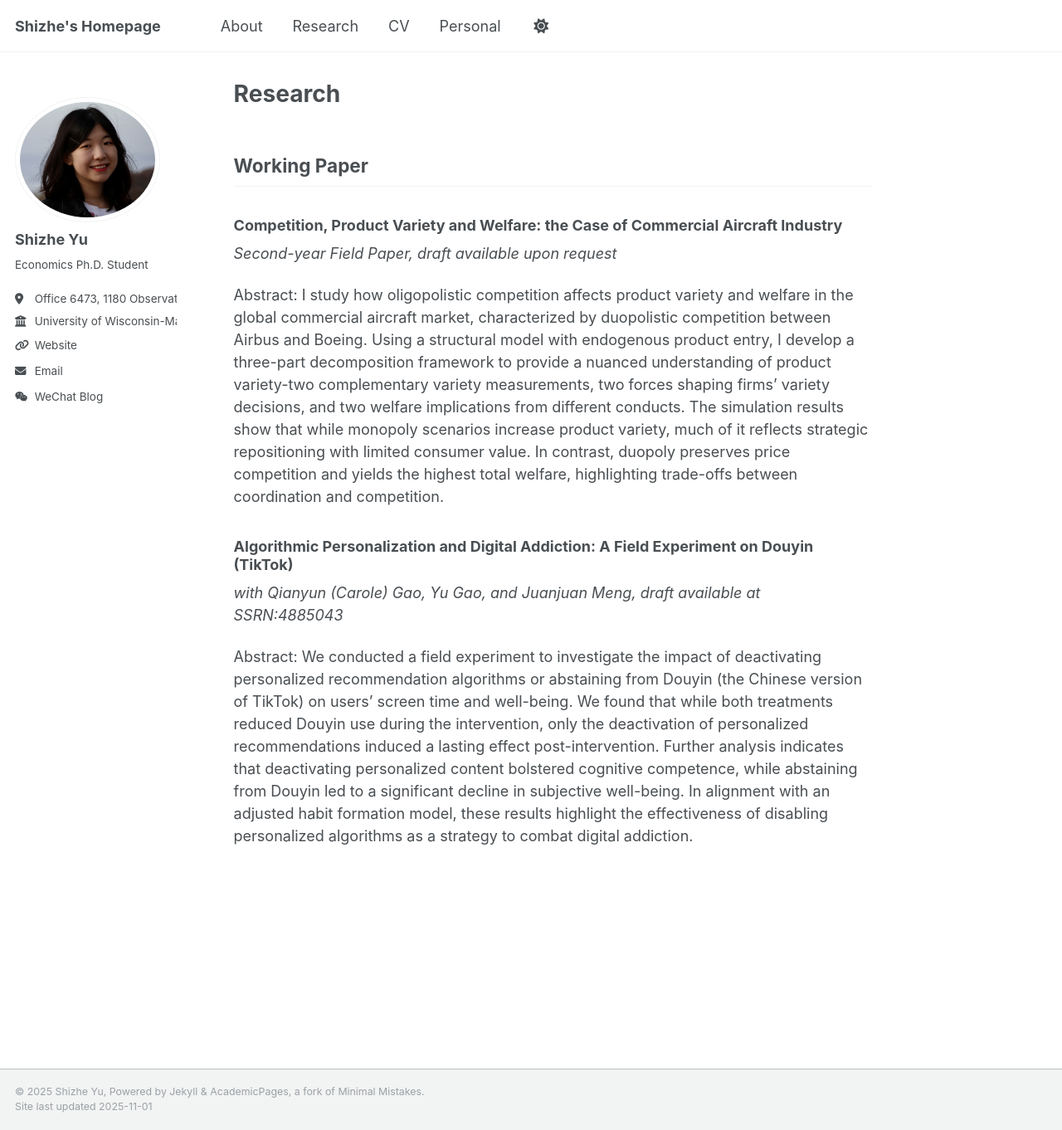
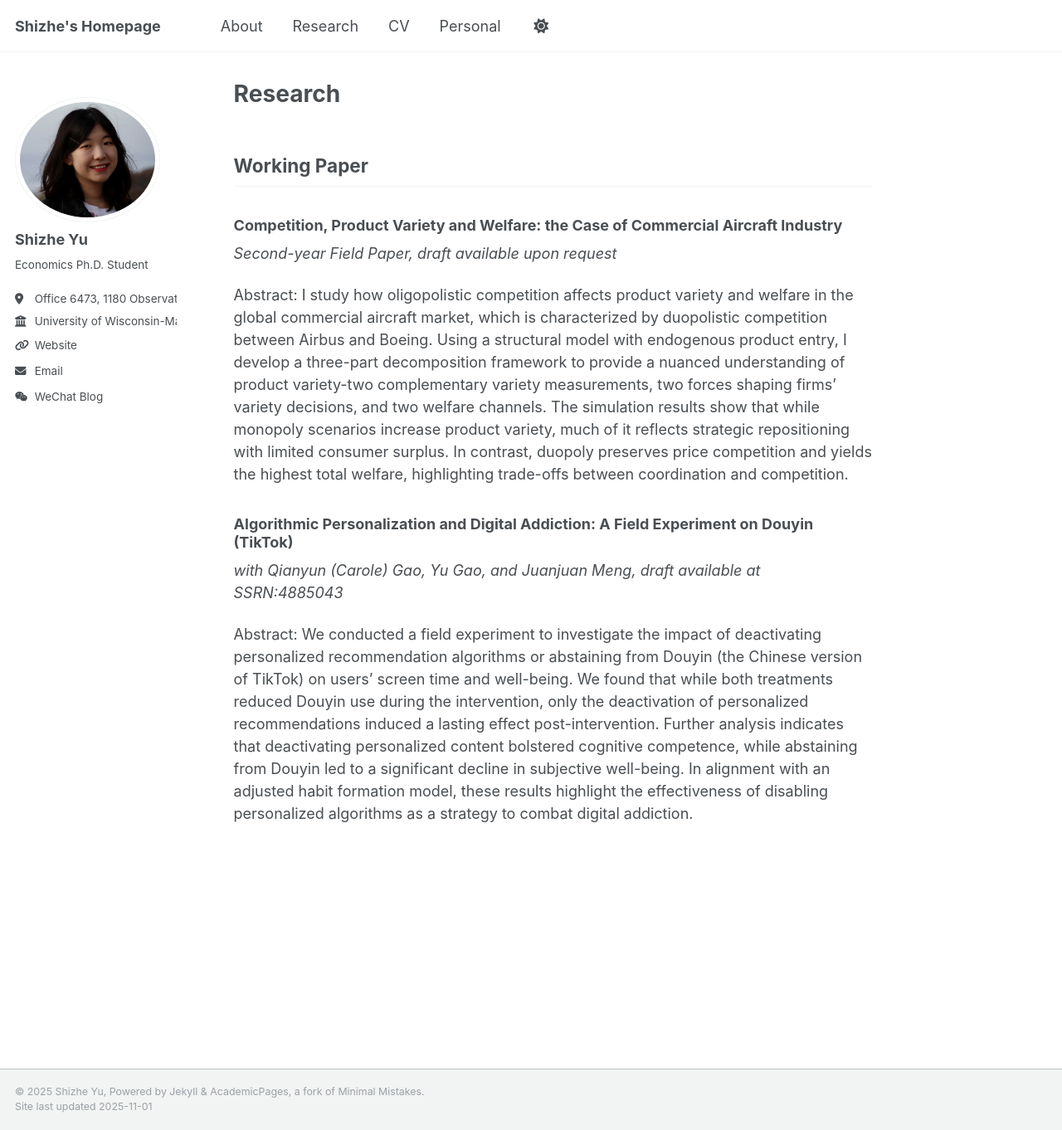
Before and after one commit to shizhe-yu/shizhe-yu.github.io, a Jekyll site: the page built from _pages/research.md, in a window 1280 px wide and 1362 px high. Shown: the whole window at 83% size. Built offline with Jekyll 4.4.1, drawn with Linux system fonts in a browser that asks for light colours.

Commit message:
Refine abstract on competition and welfare in aircraft market
Revised the abstract to clarify the impact of oligopolistic competition on product variety and welfare in the commercial aircraft market, enhancing the explanation of welfare channels and consumer surplus.

```diff
--- a/_pages/research.md
+++ b/_pages/research.md
@@ -9,7 +9,7 @@ author_profile: true
 ### Competition, Product Variety and Welfare: the Case of Commercial Aircraft Industry
 *Second-year Field Paper, draft available upon request*
 
-Abstract: I study how oligopolistic competition affects product variety and welfare in the global commercial aircraft market, characterized by duopolistic competition between Airbus and Boeing. Using a structural model with endogenous product entry, I develop a three-part decomposition framework to provide a nuanced understanding of product variety-two complementary variety measurements, two forces shaping firms' variety decisions, and two welfare implications from different conducts. The simulation results show that while monopoly scenarios increase product variety, much of it reflects strategic repositioning with limited consumer value. In contrast, duopoly preserves price competition and yields the highest total welfare, highlighting trade-offs between coordination and competition.
+Abstract: I study how oligopolistic competition affects product variety and welfare in the global commercial aircraft market, which is characterized by duopolistic competition between Airbus and Boeing. Using a structural model with endogenous product entry, I develop a three-part decomposition framework to provide a nuanced understanding of product variety-two complementary variety measurements, two forces shaping firms' variety decisions, and two welfare channels. The simulation results show that while monopoly scenarios increase product variety, much of it reflects strategic repositioning with limited consumer surplus. In contrast, duopoly preserves price competition and yields the highest total welfare, highlighting trade-offs between coordination and competition.
 
 
 ### Algorithmic Personalization and Digital Addiction: A Field Experiment on Douyin (TikTok)
```
